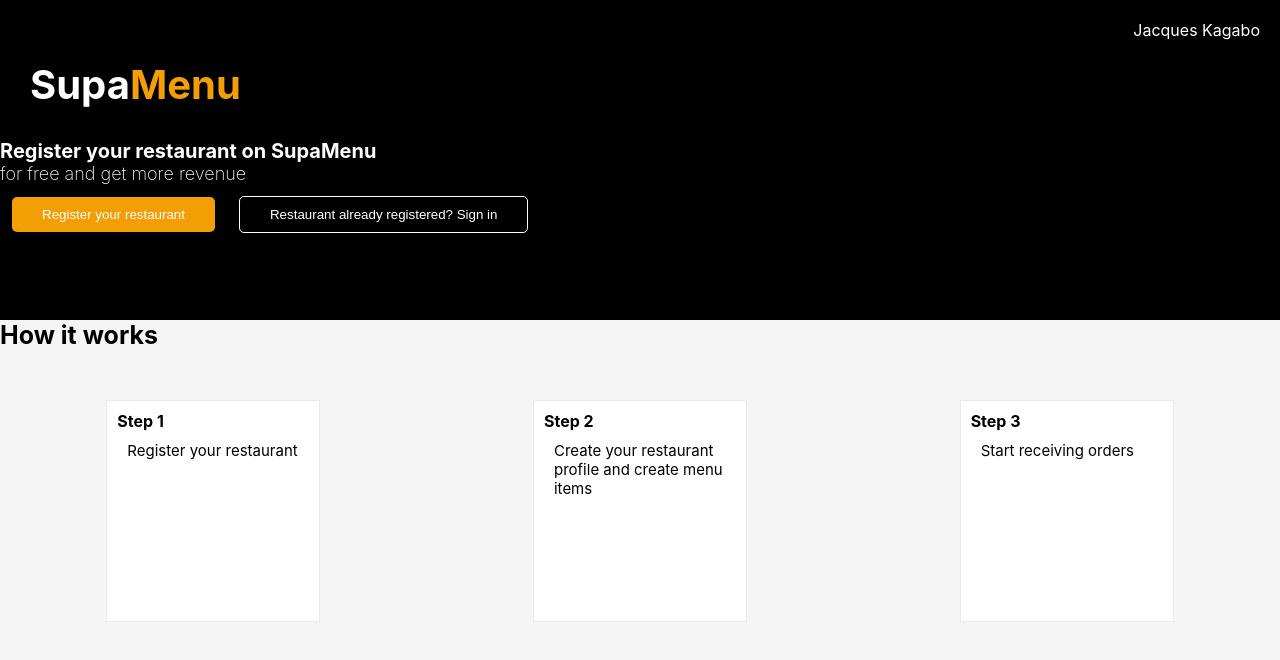
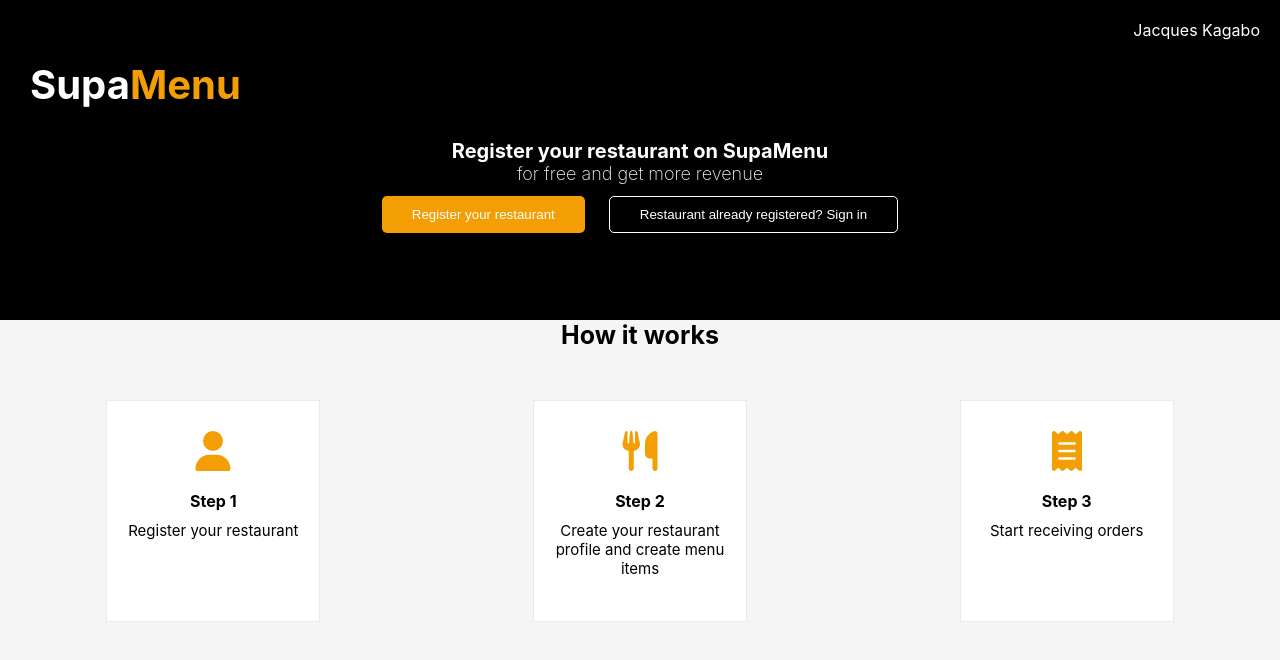
Before and after one commit to teta-Lena/SupaMenu, a React (Create React App) app: page / in a window 1280 px wide. Shown: the top 660 px of the page. Built offline with nearby package versions, Linux system fonts and the light colour scheme.

Commit message:
refine home page

```diff
--- a/src/Pages/HomePage.jsx
+++ b/src/Pages/HomePage.jsx
@@ -1,3 +1,5 @@
+import { faPerson, faReceipt, faSpoon, faUser, faUtensils } from "@fortawesome/free-solid-svg-icons";
+import { FontAwesomeIcon } from "@fortawesome/react-fontawesome";
 import React from "react";
 
 const HomePage = () => {
@@ -14,8 +16,8 @@
             </h2>
           </div>
         </div>
-        <div className="menu-header">
-          <p className="menu-header-p">Register your restaurant on SupaMenu</p>
+        <div className="home-header">
+          <p className="home-header-p">Register your restaurant on SupaMenu</p>
           <p className="sub-menu-header">for free and get more revenue</p>
           <div className="options-btns">
             <button>Register your restaurant</button>
@@ -28,14 +30,17 @@
         <p className="options-p">How it works</p>
         <div className="boxes">
           <div className="box-step">
+            <FontAwesomeIcon icon={faUser} className="boxes-icons" />
             <h4>Step 1</h4>
             <p>Register your restaurant</p>
           </div>
           <div className="box-step">
+            <FontAwesomeIcon icon={faUtensils} className="boxes-icons"/>
             <h4>Step 2</h4>
             <p>Create your restaurant profile and create menu items</p>
           </div>
           <div className="box-step">
+            <FontAwesomeIcon icon={faReceipt} className="boxes-icons"/>
             <h4>Step 3</h4>
             <p>Start receiving orders</p>
           </div>
--- a/src/index.css
+++ b/src/index.css
@@ -54,18 +54,23 @@
   font-size: 40px;
   padding: 0px 30px;
 }
-/* .menu-header{
-  display: block;
-} */
-.menu-header-p{
+
+.home-header-p{
   font-size: 20px;
   font-weight: 700;
+  display: flex;
+  justify-content: center;
 }
 .sub-menu-header{
   font-size: 18px;
   font-weight: 200;
+  display: flex;
+  justify-content: center;
 }
-
+.options-btns{
+  display: flex;
+  justify-content: center;
+}
 .options-btns button:nth-child(1){
   padding: 10px 30px;
   border-radius: 5px;
@@ -74,6 +79,7 @@
   background-color: #f49e06;
   border: none;
   font-weight: 500;
+
 }
 
 .options-btns button:nth-child(2){
@@ -84,16 +90,20 @@
   background-color:black;
   border: 1px solid white;
   font-weight: 500;
+
 }
 .options{
   background-color: whitesmoke;
   height: 50%;
+
 }
 .options-p{
   color: black;
   font-weight: bold;
   font-size: 25px;
-  /* padding: 3px; */
+  display: flex;
+  justify-content: center;
+
 }
 
 .boxes{
@@ -117,13 +127,22 @@
   margin: 10px;
   align-items: center;
 }
-
+.boxes-icons{
+  width: 100%;
+  font-size: 40px;
+  align-self: center;
+  padding: 20px 0;
+  color: #f49e06  ;
+}
 .box-step p{
   font-size: 15px;
   padding: 10px;
+  text-align: center;
   color: black;
 }
-
+.box-step h4{
+  text-align: center;
+}
 .auth-container{
   background-color: #f49e06;
   height: 100vh;
@@ -161,6 +180,8 @@
 .title-container p{
   font-weight: bolder;
 }
+
+
 
 .sp-login{
   color: black;
```
